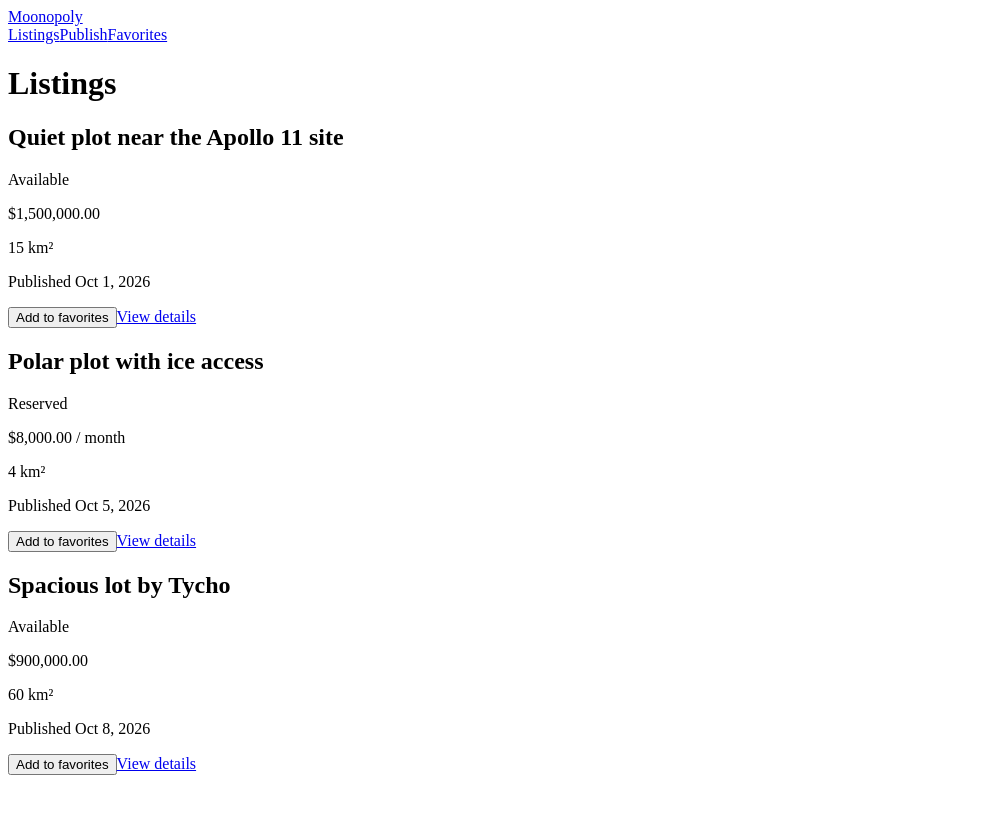
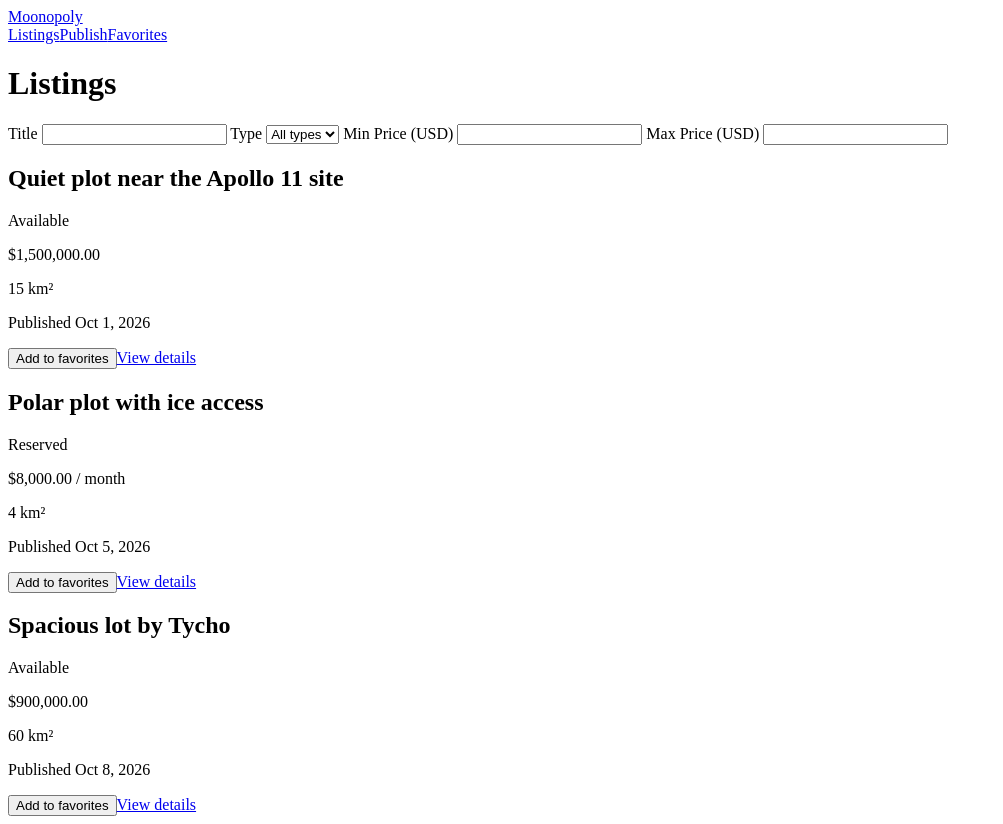
Before and after one commit to Rui-S13/Moonopoly, an Angular app: page /listings in a window 1280 px wide. Shown: the whole page, without its empty margins (0-1003 px from the left). Before the commit the page ends 800 px from the top, so only its background shows below. Built offline with nearby package versions, Linux system fonts and the light colour scheme.

Commit message:
Feat: Add filter forum for listings

```diff
--- a/src/app/pages/listings/listings.html
+++ b/src/app/pages/listings/listings.html
@@ -1,13 +1,53 @@
 <h1>Listings</h1>
 
+<form [formGroup]="search">
+  <label>
+    Title
+    <input formControlName="title" (input)="onInputSearch()">
+  </label>
+
+  @if (search.controls.title.hasError('minlength')
+  && search.controls.title.value.length > 0) {
+  <small>Enter at least 5 characters.</small>
+  }
+
+  <label>
+    Type
+    <select formControlName="type" (change)="onInputSearch()">
+      <option [ngValue]="null">All types</option>
+      <option value="sale">For sale</option>
+      <option value="rent">For rent</option>
+    </select>
+  </label>
+
+  <label>
+    Min Price (USD)
+    <input type="number" formControlName="minPrice" (input)="onInputSearch()">
+  </label>
+
+  @if (search.controls.minPrice.hasError('min')) {
+  <small>Minimum price must be at least 1.</small>
+  }
+
+  <label>
+    Max Price (USD)
+    <input type="number" formControlName="maxPrice" (input)="onInputSearch()">
+  </label>
+
+  @if (search.controls.maxPrice.hasError('min')) {
+  <small>Maximum price must be at least 1.</small>
+  }
+</form>
+
+
 @if (loading()) {
-  <p>Loading listings...</p>
+<p>Loading listings...</p>
 } @else if (error()) {
-  <p>Could not load the listings. Please try again later.</p>
+<p>Could not load the listings. Please try again later.</p>
+} @else if (filteredListings.length === 0) {
+<p>No listings found. Try adjusting your filters.</p>
 } @else {
-  @for (listing of listings(); track listing.id) {
-    <app-listing-card [listing]="listing" [isFavorite]="favorites.isFavorite(listing.id)" (favorite)="onFavorite($event)" />
-  } @empty {
-    <p>No listings found.</p>
-  }
+@for (listing of filteredListings; track listing.id) {
+<app-listing-card [listing]="listing" [isFavorite]="favorites.isFavorite(listing.id)" (favorite)="onFavorite($event)" />
 }
+}
--- a/src/app/pages/listings/listings.ts
+++ b/src/app/pages/listings/listings.ts
@@ -1,12 +1,33 @@
 import { Component, OnInit, signal } from '@angular/core';
 import { Listing } from '../../models/listing.models';
+import { ListingType } from '../../models/listing.models';
 import { ListingService } from '../../services/listing';
 import { CurrencyPipe, DatePipe } from '@angular/common';
 import { ListingCard } from '../../components/listing-card/listing-card';
 import { FavoritesService } from '../../services/favorites';
+import {
+  FormControl,
+  FormGroup,
+  ReactiveFormsModule,
+  Validators,
+  AbstractControl,
+  ValidationErrors,
+  ValidatorFn,
+} from '@angular/forms';
+
+const priceRangeValidator: ValidatorFn = (control: AbstractControl): ValidationErrors | null => {
+  const minPrice = control.get('minPrice')?.value;
+  const maxPrice = control.get('maxPrice')?.value;
+
+  if (minPrice !== null && maxPrice !== null && minPrice > maxPrice) {
+    return { invalidPriceRange: true };
+  }
+
+  return null;
+};
 
 @Component({
-  imports: [CurrencyPipe, DatePipe, ListingCard],
+  imports: [CurrencyPipe, DatePipe, ListingCard, ReactiveFormsModule],
   selector: 'app-listings',
   styleUrl: './listings.css',
   templateUrl: './listings.html',
@@ -16,25 +37,65 @@ export class Listings implements OnInit {
   loading = signal(true);
   error = signal(false);
 
+  filteredListings: Listing[] = [];
+
   constructor(
     private listingService: ListingService,
-    public favorites: FavoritesService) {};
+    public favorites: FavoritesService,
+  ) {}
 
   ngOnInit(): void {
     this.listingService.getListings().subscribe({
       next: (data) => {
         this.listings.set(data);
         this.loading.set(false);
+        this.filteredListings = data;
       },
       error: () => {
         this.error.set(true);
         this.loading.set(false);
       },
     });
-  };
+  }
+
+  search = new FormGroup(
+    {
+      title: new FormControl('', { nonNullable: true }),
+      type: new FormControl<ListingType | null>(null),
+      minPrice: new FormControl<number | null>(null, Validators.min(1)),
+      maxPrice: new FormControl<number | null>(null, Validators.min(1)),
+    },
+    {
+      validators: priceRangeValidator,
+    },
+  );
+
+  onInputSearch() {
+    const s = this.search.getRawValue();
+
+    this.filteredListings = this.listings().filter((l) => {
+      if (s.title.trim() !== '' && !l.title.toLowerCase().includes(s.title.trim().toLowerCase())) {
+        return false;
+      }
+
+      if (s.type !== null && l.type !== s.type) {
+        return false;
+      }
+
+      if (s.minPrice !== null && l.price < s.minPrice) {
+        return false;
+      }
+
+      if (s.maxPrice !== null && l.price > s.maxPrice) {
+        return false;
+      }
+
+      return true;
+    });
+  }
 
   onFavorite(listing: Listing): void {
-  console.log('Favorite clicked:', listing.title);
-  this.favorites.toggle(listing.id);
-};
+    console.log('Favorite clicked:', listing.title);
+    this.favorites.toggle(listing.id);
+  }
 }
--- a/src/app/pages/publish/publish.ts
+++ b/src/app/pages/publish/publish.ts
@@ -1,5 +1,12 @@
 import { Component, OnInit } from '@angular/core';
-import { FormControl, FormGroup, ReactiveFormsModule, Validators, AbstractControl, ValidationErrors } from '@angular/forms';
+import {
+  FormControl,
+  FormGroup,
+  ReactiveFormsModule,
+  Validators,
+  AbstractControl,
+  ValidationErrors,
+} from '@angular/forms';
 import { Router } from '@angular/router';
 import { ListingService } from '../../services/listing';
 import { Coordinates } from '../../models/listing.models';
@@ -15,19 +22,42 @@ import { getBounds, plotsOverlap } from '../../utils/plot-geometry';
 export class Publish {
   private existing: Listing[] = [];
 
-  form = new FormGroup({
-    title: new FormControl('', { nonNullable: true, validators: [Validators.required, Validators.minLength(5)] }),
-    description: new FormControl('', { nonNullable: true, validators: [Validators.required, Validators.minLength(10)] }),
-    type: new FormControl<'sale' | 'rent'>('sale', { nonNullable: true, validators: [Validators.required] }),
-    price: new FormControl<number | null>(null, [Validators.required, Validators.min(1)]),
-    latitude: new FormControl<number | null>(null, [Validators.required, Validators.min(-90), Validators.max(90)]),
-    longitude: new FormControl<number | null>(null, [Validators.required, Validators.min(-180), Validators.max(180)]),
-    widthKm: new FormControl<number | null>(null, [Validators.required, Validators.min(0.1)]),
-    heightKm: new FormControl<number | null>(null, [Validators.required, Validators.min(0.1)]),
-    contactEmail: new FormControl('', { nonNullable: true, validators: [Validators.required, Validators.email] }),
-  }, {validators: [(group) => this.overlapValidator(group)]});
+  form = new FormGroup(
+    {
+      title: new FormControl('', {
+        nonNullable: true,
+        validators: [Validators.required, Validators.minLength(5)],
+      }),
+      description: new FormControl('', {
+        nonNullable: true,
+        validators: [Validators.required, Validators.minLength(10)],
+      }),
+      type: new FormControl<'sale' | 'rent'>('sale', {
+        nonNullable: true,
+        validators: [Validators.required],
+      }),
+      price: new FormControl<number | null>(null, [Validators.required, Validators.min(1)]),
+      latitude: new FormControl<number | null>(null, [
+        Validators.required,
+        Validators.min(-90),
+        Validators.max(90),
+      ]),
+      longitude: new FormControl<number | null>(null, [
+        Validators.required,
+        Validators.min(-180),
+        Validators.max(180),
+      ]),
+      widthKm: new FormControl<number | null>(null, [Validators.required, Validators.min(0.1)]),
+      heightKm: new FormControl<number | null>(null, [Validators.required, Validators.min(0.1)]),
+      contactEmail: new FormControl('', {
+        nonNullable: true,
+        validators: [Validators.required, Validators.email],
+      }),
+    },
+    { validators: [(group) => this.overlapValidator(group)] },
+  );
 
-      ngOnInit(): void {
+  ngOnInit(): void {
     this.listingService.getListings().subscribe((listings) => {
       this.existing = listings;
       this.form.updateValueAndValidity();
@@ -37,25 +67,25 @@ export class Publish {
   private overlapValidator(group: AbstractControl): ValidationErrors | null {
     const v = group.value;
     if ([v.latitude, v.longitude, v.widthKm, v.heightKm].some((x) => x == null)) {
-      return null;   // wait until all four fields have a value
+      return null;
     }
     const mine = getBounds([v.latitude, v.longitude], v.widthKm, v.heightKm);
     const clash = this.existing.find((l) =>
-      plotsOverlap(mine, getBounds(l.center, l.widthKm, l.heightKm))
+      plotsOverlap(mine, getBounds(l.center, l.widthKm, l.heightKm)),
     );
     return clash ? { overlap: clash.title } : null;
   }
 
   constructor(
     private listingService: ListingService,
-    private router: Router
-  ) {};
+    private router: Router,
+  ) {}
 
   onSubmit(): void {
     if (this.form.invalid) {
       this.form.markAllAsTouched();
       return;
-    };
+    }
 
     const v = this.form.getRawValue();
     this.listingService.addListing({
@@ -73,5 +103,5 @@ export class Publish {
 
     this.form.reset();
     this.router.navigate(['/listings']);
-  };
+  }
 }
```
Also changed, not shown: 1 other file (tests, documents, lock files or other folders).
